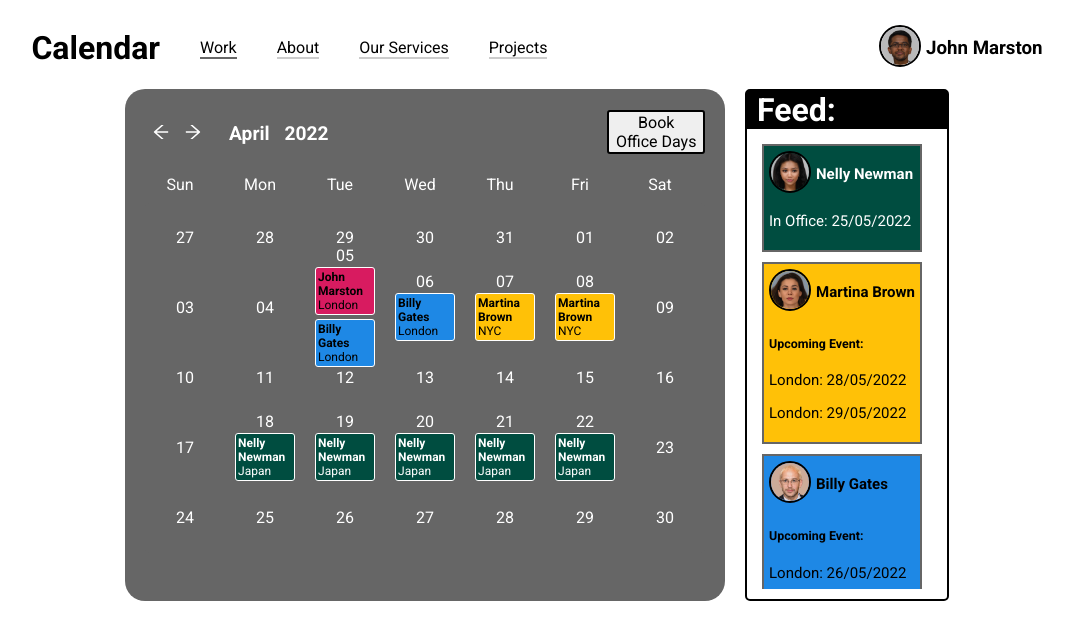
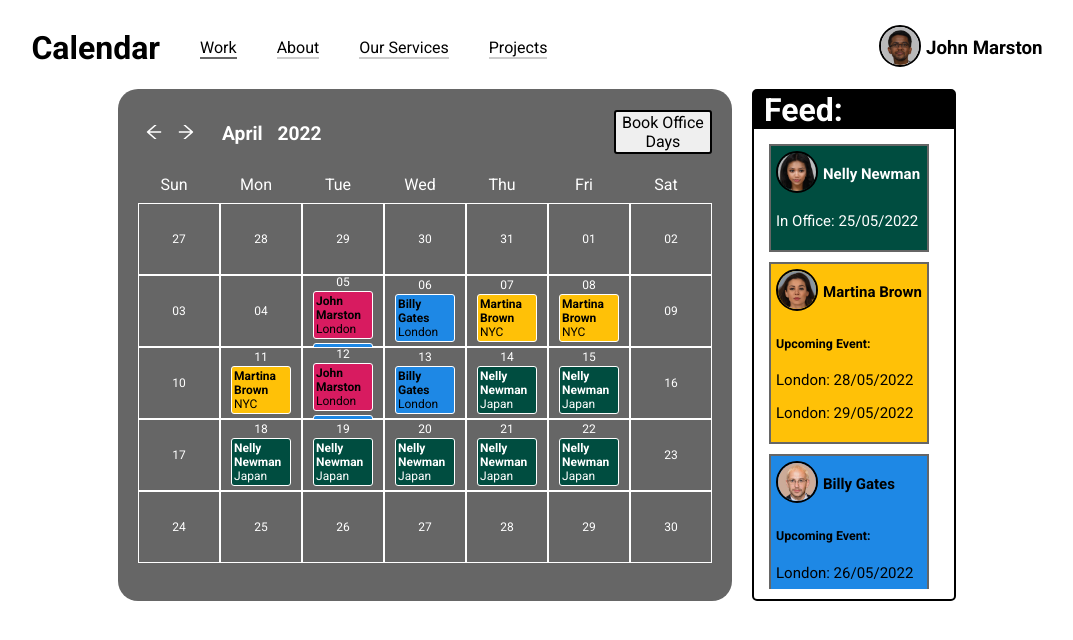
Before and after one commit to jakecoombs/work-calendar, a React (Create React App) app: page / in a window 1280 px wide. Shown: the top 640 px of the page, without its empty margins (103-1176 px from the left). Built offline with nearby package versions, Linux system fonts and the light colour scheme; a web font is replaced by a local one.

Commit message:
Minor adjustments

```diff
--- a/src/consts.ts
+++ b/src/consts.ts
@@ -62,6 +62,36 @@ export const calendarEvents: Event[] = [
     location: "NYC",
   },
   {
+    userId: 3,
+    date: new Date("04/11/2022"),
+    location: "NYC",
+  },
+  {
+    userId: 1,
+    date: new Date("04/12/2022"),
+    location: "London",
+  },
+  {
+    userId: 2,
+    date: new Date("04/12/2022"),
+    location: "London",
+  },
+  {
+    userId: 2,
+    date: new Date("04/13/2022"),
+    location: "London",
+  },
+  {
+    userId: 4,
+    date: new Date("04/14/2022"),
+    location: "Japan",
+  },
+  {
+    userId: 4,
+    date: new Date("04/15/2022"),
+    location: "Japan",
+  },
+  {
     userId: 4,
     date: new Date("04/18/2022"),
     location: "Japan",
--- a/src/lib/components/Calendar/index.tsx
+++ b/src/lib/components/Calendar/index.tsx
@@ -9,7 +9,6 @@ import * as S from "./styles";
 
 import { Header } from "./Header";
 import { calendarEvents } from "../../../consts";
-import { getUserById } from "../utils/users";
 import { CalendarEntry } from "../CalendarEntry";
 
 function Calendar({
@@ -137,9 +136,11 @@ function Calendar({
     return (
       <>
         <p>{format(day, "dd")}</p>
-        {eventsOccuring.map((event) => (
-          <CalendarEntry event={event} />
-        ))}
+        <S.ScrollableEntries>
+          {eventsOccuring.map((event) => (
+            <CalendarEntry event={event} />
+          ))}
+        </S.ScrollableEntries>
       </>
     );
   }
--- a/src/lib/components/Calendar/styles.ts
+++ b/src/lib/components/Calendar/styles.ts
@@ -180,6 +180,7 @@ export const Day = styled.div<DayProps>`
   font-weight: ${(props) => props.fontWeight || "normal"};
   color: ${(props) => props.color || "#FFF"};
   cursor: ${(props) => props.cursor || "pointer"};
+  border: 1px solid white;
 
   .selectedDay {
     background-color: ${(props) => props.BgColor || "#FFF"};
@@ -188,7 +189,7 @@ export const Day = styled.div<DayProps>`
 `;
 
 export const TextDay = styled.div<DayProps>`
-  font-size: ${(props) => props.fontSize || "1rem"};
+  font-size: ${(props) => props.fontSize || "0.75rem"};
   font-weight: ${(props) => props.fontWeight || "normal"};
   color: ${(props) => props.color || "#FFF"};
   display: flex;
@@ -201,3 +202,10 @@ export const TextDay = styled.div<DayProps>`
     padding: 0;
   }
 `;
+
+export const ScrollableEntries = styled.div`
+  display: flex;
+  flex-direction: column;
+  max-height: 58px;
+  overflow-y: scroll;
+`;
```
